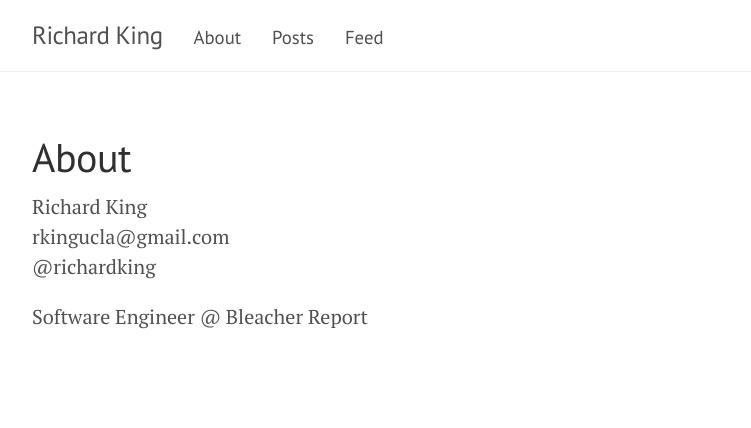
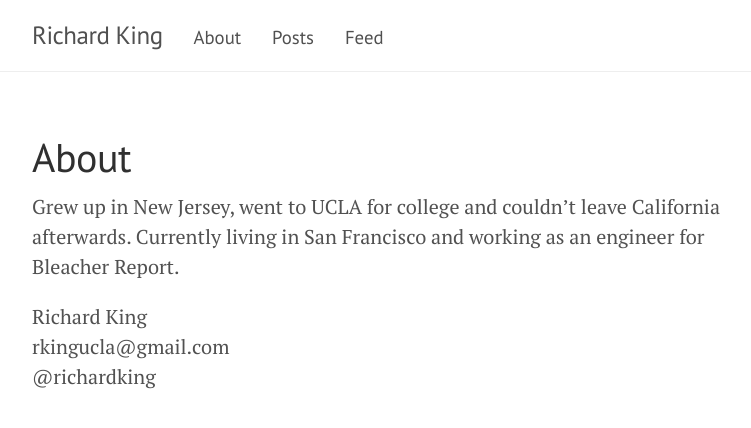
Before and after one commit to richardking/richardking.github.com, a Jekyll site: the page built from about.md, in a window 1280 px wide. Shown: the top 428 px of the page, without its empty margins (248-999 px from the left). Built offline with Jekyll 4.4.1, drawn with Linux system fonts in a browser that asks for light colours.

Commit message:
update about

```diff
--- a/about.md
+++ b/about.md
@@ -3,8 +3,9 @@ layout: page
 title: About
 ---
 
+Grew up in New Jersey, went to UCLA for college and couldn't leave California afterwards.
+Currently living in San Francisco and working as an engineer for Bleacher Report.
+
 Richard King
 rkingucla@gmail.com
 @richardking
-
-Software Engineer @ Bleacher Report
```
